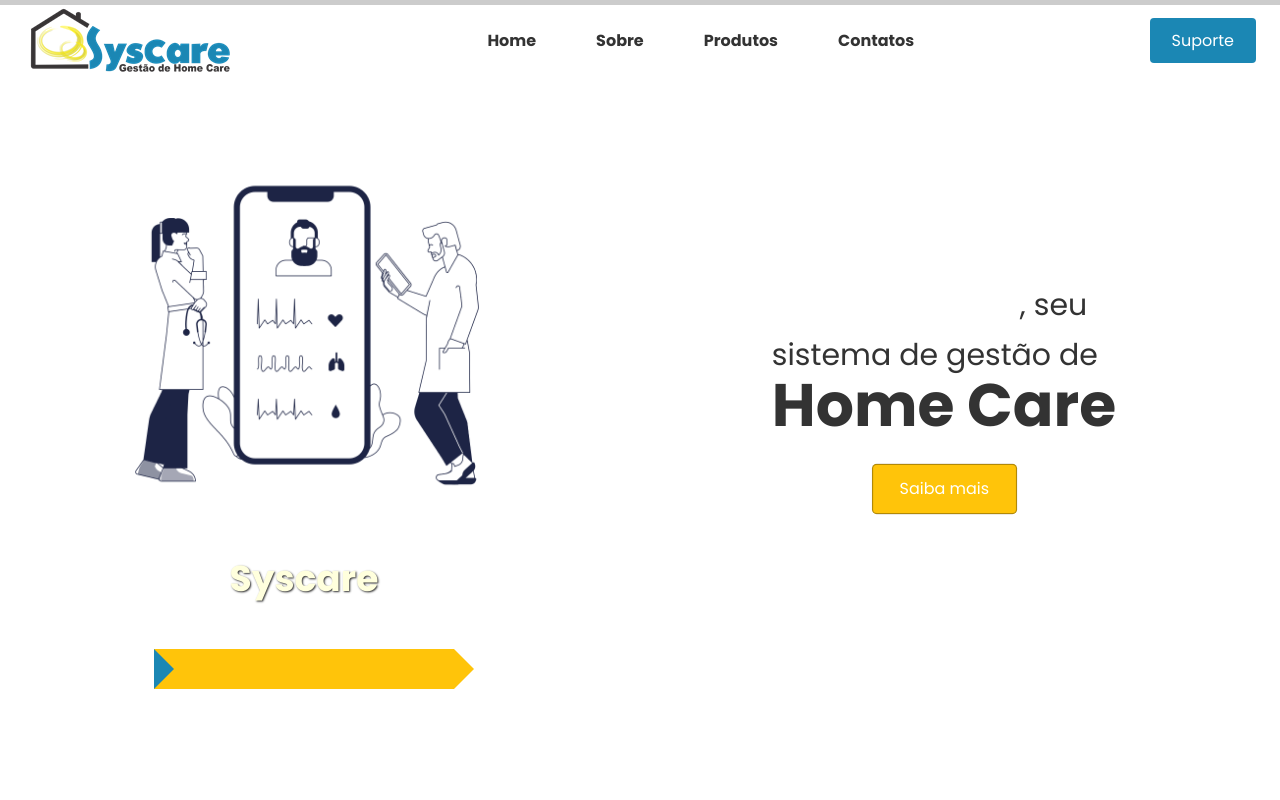
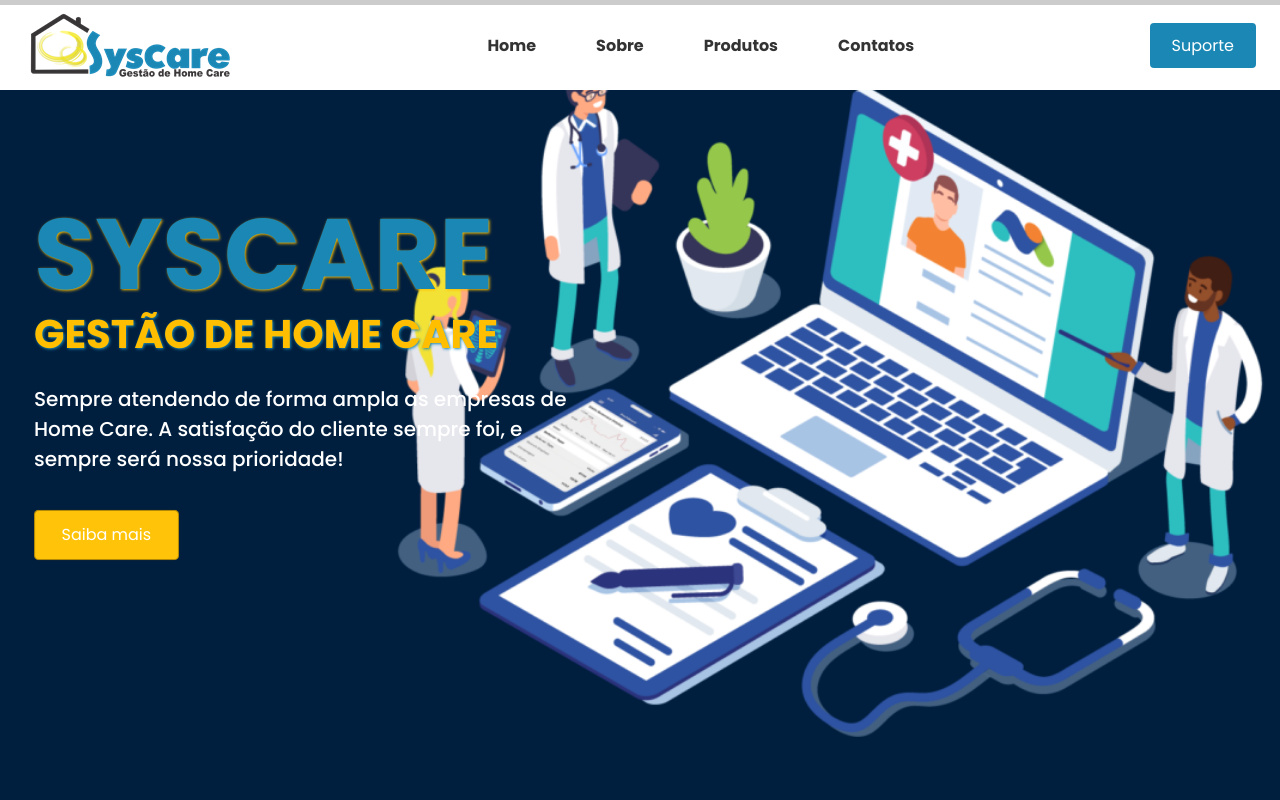
Before and after one commit to Oliveira-Renato/website-example, a React (Create React App) app: page / in a window 1280 px wide. Shown: the top 800 px of the page. Built offline with nearby package versions, Linux system fonts and the light colour scheme.

Commit message:
going slowly, but going forward!

```diff
--- a/src/components/NavBar/NavBarElements.js
+++ b/src/components/NavBar/NavBarElements.js
@@ -8,11 +8,11 @@
         width: 100%;
         /* background: linear-gradient(45deg, #FFF 33%, #202020 33.1%); */
         background-blend-mode: multiply;
-        height: 80px;
+        height: 90px;
         display: flex;
         justify-content: space-between;
         padding: 0.5rem calc((100vw - 2000px) / 2);
-        background: linear-gradient(45deg, #FFF 20%, #FFF   20.1%);
+        background: #FFf;
         z-index: 10;
         /* Third Nav */
         /* justify-content: flex-start; */
--- a/src/pages/home/index.js
+++ b/src/pages/home/index.js
@@ -21,26 +21,16 @@
       <div id="home" >
 
         <aside>
-          <img src={mobileCare} alt="Illustration symbolizing asking and questions" />
-
-          <strong>Syscare</strong>
-
-            <p>Gestão de Home Care</p>
-            <div className="point"><Pointer /></div>
-
-        </aside>
-
-          <main>
           <div className="contentBox">
 
-                <div>
+
             <div className='home_mob_img'>
               <img src={ mobileCare } />
             </div>
-                    <h4><span>Syscare</span>, seu</h4>
-                    <h4>sistema de gestão de </h4>
-                    <h2>Home Care</h2>
-                    {/* <p>Sempre atendendo de forma ampla as empresas de Home Care. A satisfação do cliente sempre foi, e sempre será nossa prioridade!</p> */}
+              <h1>Syscare</h1>
+              <h3>gestão de Home Care</h3>
+
+             <p>Sempre atendendo de forma ampla as empresas de Home Care. A satisfação do cliente sempre foi, e sempre será nossa prioridade!</p>
 
 
 
@@ -48,8 +38,13 @@
                 <button className='btn'>Saiba mais</button>
               </div>
 
+
           </div>
-            </div>
+
+        </aside>
+
+          <main>
+
         </main>
       </div>
       {/*----------sobre------------------- */ }
--- a/src/styles/home/styles.scss
+++ b/src/styles/home/styles.scss
@@ -3,6 +3,7 @@
 *{
   font-family: Poppins, 'sans-serif';
 }
+
 #home {
     display:flex;
     height: 100vh;
@@ -10,54 +11,130 @@
 
 
     @media(min-width: 40em) {
+      padding: 20px 12px;
       align-items: justify;
       width: stretch;
-      background:#fff;
+      background:#001f3f;
+      background-image: url('../../images/homeImages/home.png');
+      background-size: 900px;
+      background-repeat: no-repeat;
+      background-position: right;
+
     }
 
 
 
 
-    aside {
-      display: none;
+    aside, .contentBox + .sidebar {
+      max-width: 600px;
+      display: flex;
+      justify-content: center;
+      align-items: center;
+      padding: 22px;
+      top: 0;
+      right: 0;
 
-      @media (min-width: 900px) {
-        flex: 8;
+        .home_mob_img{
+          display: none;
 
-        // background: linear-gradient(125deg, #00B4AB 20%, #0269A4);
-        color: #fff;
+          @media(max-width:900px){
+            display: flex;
+            justify-content: center;
 
-        display: flex;
-        flex-direction: column;
-        justify-content: center;
 
-        padding: 120px 80px;
-      }
+            >img {
+              width: 250px;
+              height: 250px;
+            }
+          }
+        }
 
-      img{
-        margin: 0;
-        max-width: 100%;
+        h1 {
+          color: #1b87b4;
+          font-size: 10rem;
+          font-weight: 700;
+          text-transform: uppercase;
+          line-height:1;
+          text-shadow: 1px 1px 3px #ffbf00;
+        }
+
+
+        h3 {
+            font-size: 4rem;
+            color:	#ffbf00;
+            text-transform: uppercase;
+            text-shadow: 1px 1px 3px #1b87b4;
+        }
+
+        p {
+          color: #fff;
+          font-size: 2rem;
+          margin: 20px 0;
+          font-weight: 500;
+          // text-shadow: 1px 1px 1px #FFF;
+          // background: #ff3f;
+
+          // &:after{
+          //   position: relative;
+          //   font-size: 10rem;
+          //   content: '&#xf13';
+          //   color: #FFD832;
+
+          // }
+
+
+
+
 
       }
 
-      strong {
-        font: 700 3.6rem 'Poppins', sans-serif;
-        text-align: center;
-        color: #FFD;
-        text-shadow: 1px 1px 2px #333;
+
+    .aboutus_btn{
+      display: flex;
+      margin: 40px 12px;
+
+      @media(min-width: 40em) {
+        display: flex;
       }
 
+      .btn {
+        display: inline-block;
+        text-align: right;
+        justify-content: center;
+        border-radius: 4px;
+        background: #FFC40A;
+        padding: 10px 22px;
+        color: #fff;
+        outline: none;
+        border: none;
+        cursor: pointer;
+        transition: all 0.2s ease-in-out;
+        text-decoration: none;
+        /* Second Nav */
+        &:hover {
+              transition: all 0.2s ease-in-out;
+              background: #fff;
+              color: #010606;
+        }
+        transform: scale(1.2);
+        -webkit-transition: width 2s, height 2s, background-color 2s, -webkit-transform 2s;
+        transition: width 2s, height 2s, background-color 2s, transform 2s;
+        border: 1px solid rgba(0,0,0,0.3);
 
-      >p {
-        margin-top: 5px;
-        text-align: center;
-        font-size: 2rem;
-        font-weight: 400;
+        >span{
+          display: flex;
+          justify-content: center;
+        }
+
+        &:hover{
+            transition: all 0.2s ease-in-out;
+            background: #333;
+            color: #fff;
+
+        }
       }
-      .point {
-        display: flex;
-        justify-content: center;
-      }
+    }
+
 
     }
     main {
@@ -114,120 +191,3 @@
 }
 
 /*------Conteudo---------*/
-.contentBox, .sidebar {
-    max-width: 600px;
-    display: flex;
-    justify-content: center;
-    align-items: center;
-    padding: 22px;
-    top: 0;
-    right: 0;
-
-
-    .home_mob_img{
-      display: none;
-
-      @media(max-width:900px){
-        display: flex;
-        justify-content: center;
-
-
-        >img {
-          width: 250px;
-          height: 250px;
-        }
-      }
-    }
-
-    h4 {
-        font-size: clamp(1.5rem, 1rem + 10vh ,3rem);
-        color: #333;
-        font-weight: 400;
-        line-height: 5rem;
-
-        > span {
-          color: #FFF;
-          font-size: clamp(3rem, 2rem + 20vh ,6rem);
-          font-weight: 700;
-
-      }
-
-    }
-    h2 {
-        font-size: 6rem;
-        color: #333;
-        line-height: 5rem;
-    }
-
-    p {
-      color: #333;
-      font-size: 2rem;
-      margin: 20px 0;
-      font-weight: 500;
-      // text-shadow: 1px 1px 1px #FFF;
-      // background: #ff3f;
-
-      &:after{
-        position: relative;
-        font-size: 10rem;
-        content: '&#xf13';
-        color: #FFD832;
-
-      }
-
-
-
-    }
-
-
-  }
-
-
-
-
-  .aboutus_btn{
-    text-align: right;
-    margin-top: 16px;
-
-    @media(min-width: 40em) {
-      display: flex;
-    }
-
-    .btn {
-      display: inline-block;
-      text-align: right;
-      justify-content: center;
-      border-radius: 4px;
-      background: #FFC40A;
-      padding: 10px 22px;
-      color: #fff;
-      outline: none;
-      border: none;
-      cursor: pointer;
-      transition: all 0.2s ease-in-out;
-      text-decoration: none;
-      /* Second Nav */
-      &:hover {
-            transition: all 0.2s ease-in-out;
-            background: #fff;
-            color: #010606;
-        }
-      transform: scale(1.2);
-      -webkit-transition: width 2s, height 2s, background-color 2s, -webkit-transform 2s;
-      transition: width 2s, height 2s, background-color 2s, transform 2s;
-      border: 1px solid rgba(0,0,0,0.3);
-
-      >span{
-        display: flex;
-        justify-content: center;
-      }
-
-      &:hover
-      {
-          transition: all 0.2s ease-in-out;
-          background: #333;
-          color: #fff;
-
-    }
-  }
-}
```
Also changed, not shown: src/images/homeImages/home.png (added). Lines whose indentation alone changed are shown as unchanged.
